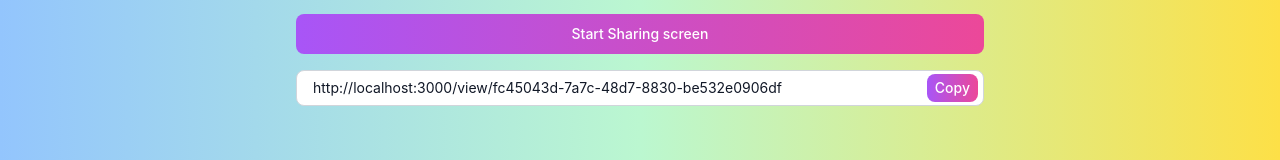
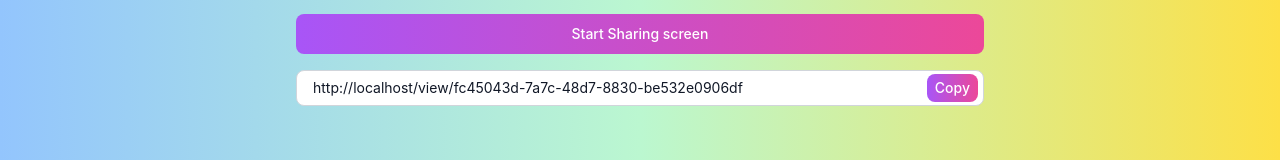
Before and after one commit to dpulpeiro/screenshare-ui, a React (Create React App) app: page / in a window 1280 px wide. Shown: the part 428-588 px from the top of the page. Built offline with nearby package versions, Linux system fonts and the light colour scheme; no server answers.

Commit message:
Add publish.yml

```diff
--- a/src/Share.tsx
+++ b/src/Share.tsx
@@ -17,15 +17,10 @@ const config = {
 function Share() {
   const uuid = crypto.randomUUID()
   const ws = useRef<WebSocket>(
-    new WebSocket(
-      `${process.env.NODE_ENV === 'development' ? 'ws' : 'wss'}://${
-        process.env.REACT_APP_API
-      }/ws/${uuid}`,
+    new WebSocket(`${process.env.NODE_ENV === 'development' ? 'ws' : 'wss'}://${process.env.REACT_APP_API}/ws/${uuid}`,
     ),
   )
-  const url = useRef(`${process.env.NODE_ENV === 'development' ? 'http' : 'https'}://${
-    process.env.REACT_APP_APP
-  }/view/${uuid}`)
+  const url = useRef(`${window.location.protocol}//${window.location.host}/view/${uuid}`)
   const pc = useRef<any>()
   const [uptade, setUpdate] = useState(false)
   const toggle=()=>setUpdate(!uptade)
```
Also changed, not shown: 2 other files (tests, documents, lock files or other folders).
